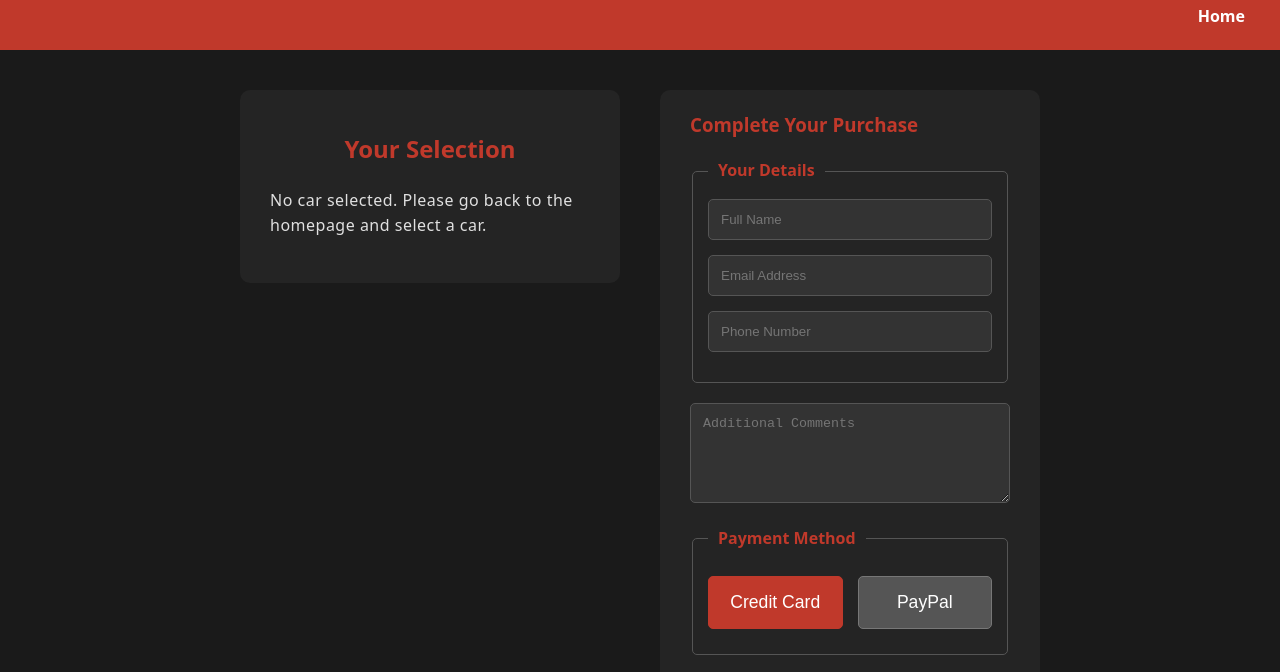
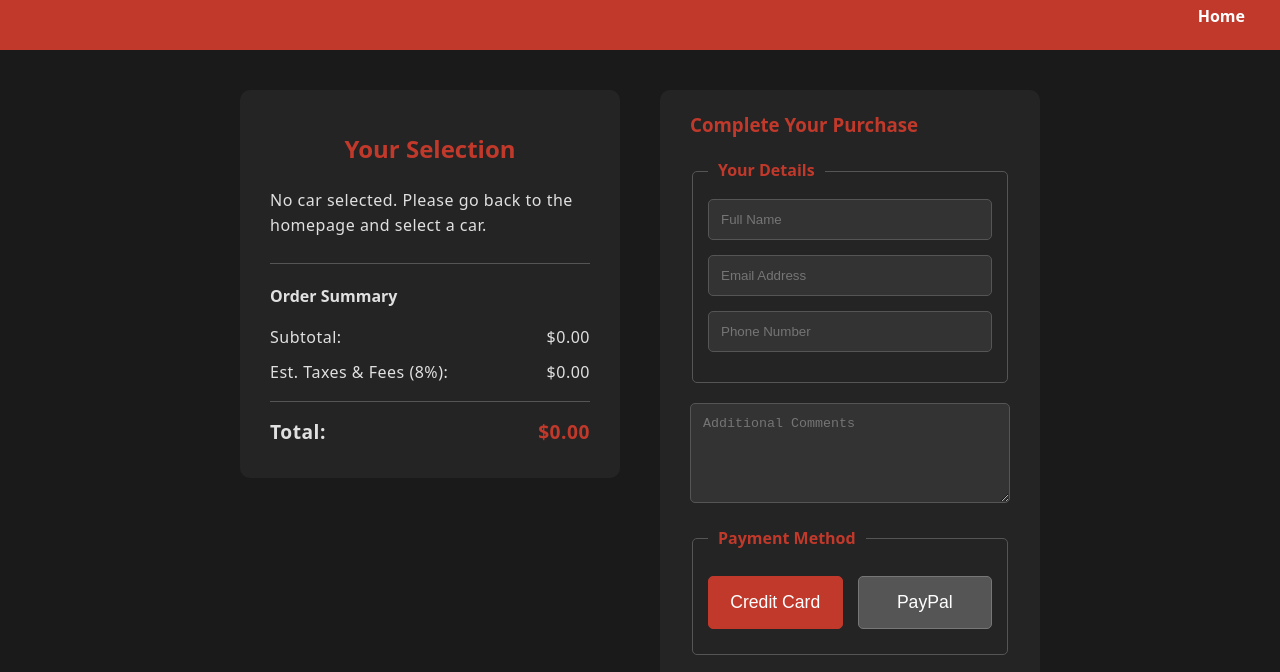
Before and after one commit to tjayearl/Machine, a website: page checkout.html in a window 1280 px wide. Shown: the part 110-782 px from the top of the page. Drawn offline with Linux system fonts and the light colour scheme.

Commit message:
modified checkout.html

```diff
--- a/checkout.html
+++ b/checkout.html
@@ -23,6 +23,13 @@
                 <div id="checkout-car-details">
                     <!-- Car details will be loaded here by JavaScript -->
                     <p>Loading car details...</p>
+                </div>
+                <div id="order-summary">
+                    <h4>Order Summary</h4>
+                    <p><span>Subtotal:</span> <span id="summary-subtotal">$0.00</span></p>
+                    <p><span>Est. Taxes & Fees (8%):</span> <span id="summary-tax">$0.00</span></p>
+                    <hr>
+                    <p class="summary-total"><span>Total:</span> <span id="summary-total">$0.00</span></p>
                 </div>
             </div>
             <div id="checkout-form-container">
--- a/checkout.js
+++ b/checkout.js
@@ -44,6 +44,22 @@ document.addEventListener("DOMContentLoaded", () => {
                 </div>
             </div>
         `;
+        updateOrderSummary(car.price);
+    };
+
+    const updateOrderSummary = (price) => {
+        const subtotalElem = document.getElementById('summary-subtotal');
+        const taxElem = document.getElementById('summary-tax');
+        const totalElem = document.getElementById('summary-total');
+
+        const TAX_RATE = 0.08; // 8% tax rate
+        const subtotal = parseFloat(price) || 0;
+        const tax = subtotal * TAX_RATE;
+        const total = subtotal + tax;
+
+        subtotalElem.textContent = `$${subtotal.toFixed(2)}`;
+        taxElem.textContent = `$${tax.toFixed(2)}`;
+        totalElem.textContent = `$${total.toFixed(2)}`;
     };
 
     const toggleCreditCardFields = (show) => {
--- a/style.css
+++ b/style.css
@@ -335,6 +335,41 @@ footer {
     cursor: pointer;
 }
 
+/* Order Summary Styles */
+#order-summary {
+    margin-top: 20px;
+    padding-top: 20px;
+    border-top: 1px solid #555;
+}
+
+#order-summary h4 {
+    margin-top: 0;
+    margin-bottom: 15px;
+    color: #e0e0e0;
+}
+
+#order-summary p {
+    display: flex;
+    justify-content: space-between;
+    margin: 10px 0;
+    font-size: 1em;
+}
+
+#order-summary hr {
+    border: 0;
+    border-top: 1px solid #555;
+    margin: 15px 0;
+}
+
+#order-summary .summary-total {
+    font-size: 1.2em;
+    font-weight: bold;
+}
+
+#order-summary .summary-total span:last-child {
+    color: #c0392b;
+}
+
 .sold-text {
     font-size: 1.5em;
     font-weight: bold;
```
